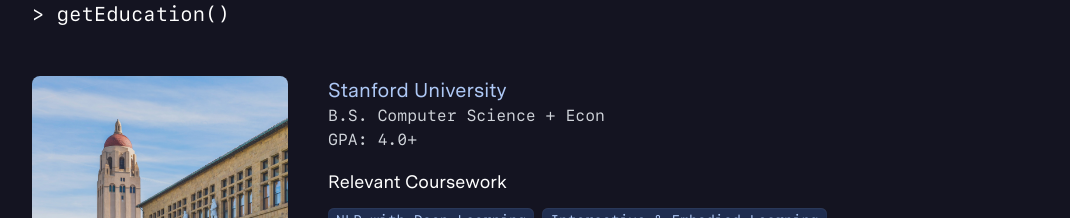
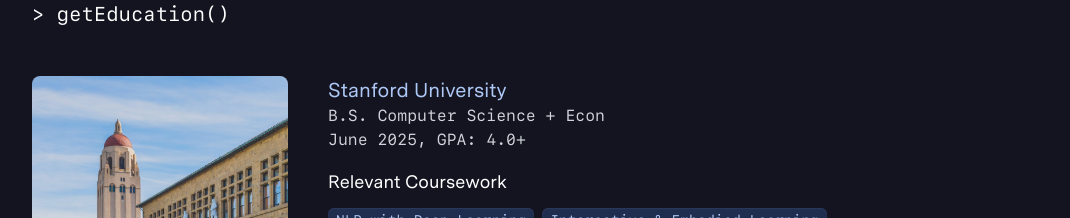
Before and after one commit to henryweng03/personal-site, a React (Create React App) app: page / in a window 1280 px wide. Shown: the part 3160-3378 px from the top of the page, without its empty margins (96-1166 px from the left). Built offline with nearby package versions, Linux system fonts and the light colour scheme.

Commit message:
Exp grad date

```diff
--- a/src/sections/education.js
+++ b/src/sections/education.js
@@ -67,7 +67,7 @@
               </div>
               <div className="flex-col flex items-center md:items-start text-center">
                 <p className="date">B.S. Computer Science + Econ</p>
-                <p className="date">GPA: 4.0+</p>
+                <p className="date">June 2025, GPA: 4.0+</p>
               </div>
               <div className="h-4"></div>
               <div className="flex-col flex items-center md:items-start text-center">
```
